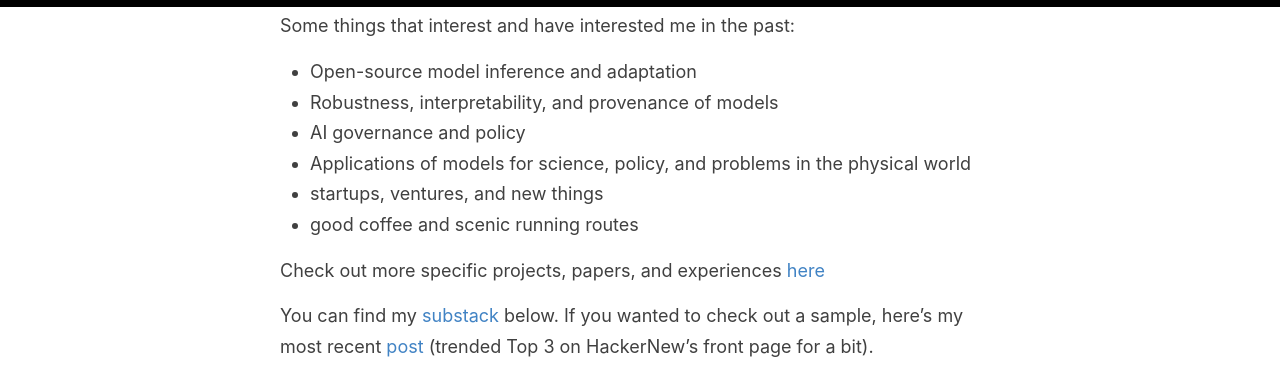
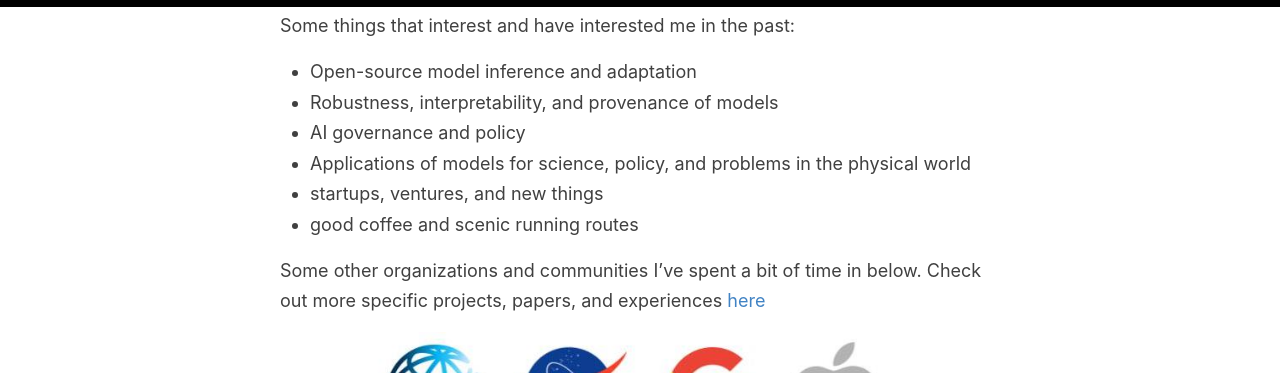
Before and after one commit to evazhang612/evazhang.com, a Jekyll site: the page built from index.md, in a window 1280 px wide and 900 px high, scrolled down 465 px, cut to the strip 0-373 px from the top of the window. Built offline with Jekyll 4.4.1, drawn with Linux system fonts in a browser that asks for light colours; nearby versions of some CDN libraries; library files that are not in the unit come from our copies; comment, search, counter and statistics services are not loaded.

Commit message:
feat: Adding images

```diff
--- a/index.md
+++ b/index.md
@@ -17,7 +17,9 @@
 - startups, ventures, and new things
 - good coffee and scenic running routes
 
-Check out more specific projects, papers, and experiences [here](/build)
+Some other organizations and communities I've spent a bit of time in below. Check out more specific projects, papers, and experiences [here](/build)
+
+<img src="https://raw.githubusercontent.com/evazhang612/evazhang.com/master/assets/images/orgs.jpg" width="550" display:block align="middle"/>
 
 You can find my [substack](https://evaz.substack.com) below. If you wanted to check out a sample, here's my most recent [post](https://twitter.com/newsycombinator/status/1349990374899646464) (trended Top 3 on HackerNew's front page for a bit).
 
```
Also changed, not shown: assets/images/orgs.jpg (added).
